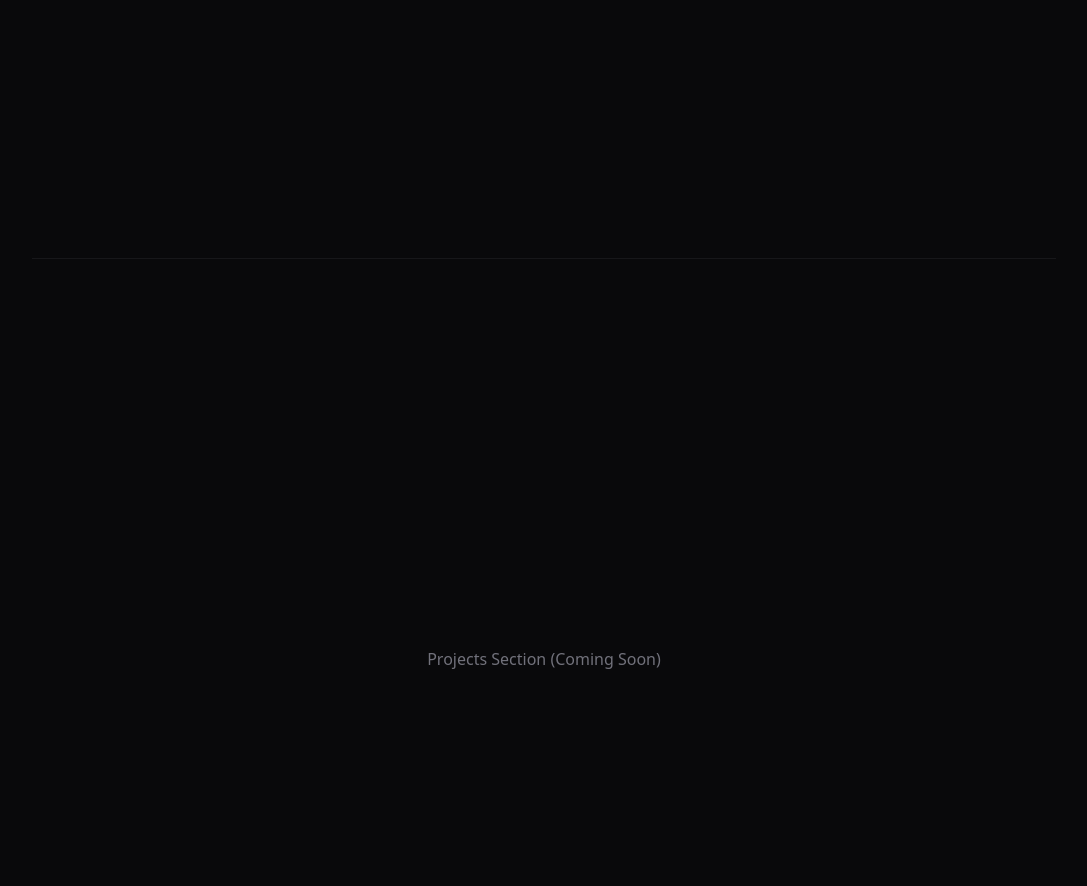
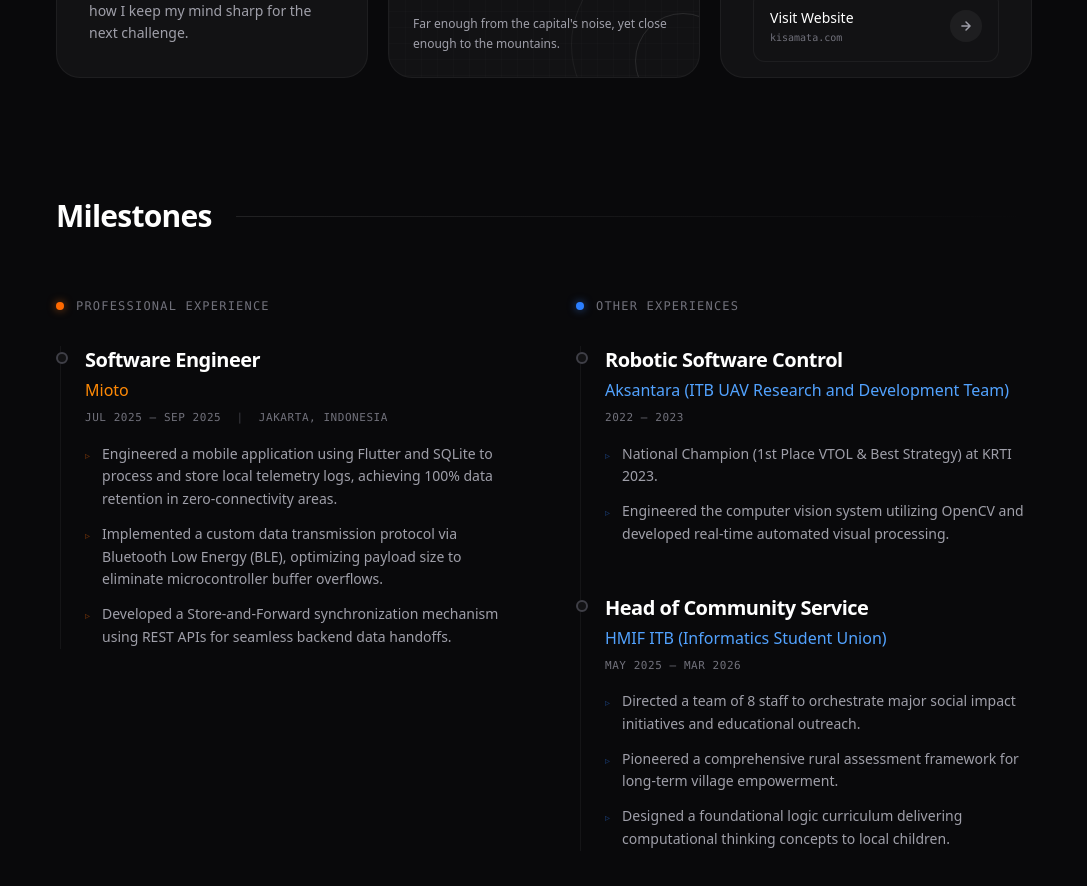
Before and after one commit to fabianradenta/portfolio-website, a Next.js app in the folder fabian-portfolio/: page / in a window 1280 px wide. Shown: the part 1342-2228 px from the top of the page, without its empty margins (96-1183 px from the left). Built offline with nearby package versions, Linux system fonts and the light colour scheme.

Commit message:
add about section

```diff
--- a/fabian-portfolio/app/page.tsx
+++ b/fabian-portfolio/app/page.tsx
@@ -1,6 +1,8 @@
 import Navbar from "../components/Navbar";
 import "./globals.css"
 import Hero from "@/components/Hero";
+import BentoAbout from "@/components/AboutBento";
+import Resume from "@/components/Resume";
 
 export default function Home() {
   return (
@@ -9,8 +11,9 @@ export default function Home() {
 
       <div className="max-w-5xl mx-auto">
         <Hero />
-        <section id="about" className="min-h-screen flex items-center justify-center border-t border-zinc-800/50 text-zinc-500">
-          <h2>About Section (Coming Soon)</h2>
+        <section id="about" className="pt-20">
+          <BentoAbout />
+          <Resume />
         </section>
 
         <section id="projects" className="min-h-screen flex items-center justify-center border-t border-zinc-800/50 text-zinc-500">
--- /dev/null
+++ b/fabian-portfolio/components/Resume.tsx
@@ -0,0 +1,114 @@
+export default function Resume() {
+	const professionalExperiences = [
+		{
+			role: "Software Engineer",
+			company: "Mioto",
+			location: "Jakarta, Indonesia",
+			date: "Jul 2025 — Sep 2025",
+			description: [
+				"Engineered a mobile application using Flutter and SQLite to process and store local telemetry logs, achieving 100% data retention in zero-connectivity areas.",
+				"Implemented a custom data transmission protocol via Bluetooth Low Energy (BLE), optimizing payload size to eliminate microcontroller buffer overflows.",
+				"Developed a Store-and-Forward synchronization mechanism using REST APIs for seamless backend data handoffs."
+			],
+		}
+	];
+
+	const otherExperiences = [
+		{
+			role: "Robotic Software Control",
+			organization: "Aksantara (ITB UAV Research and Development Team)",
+			date: "2022 — 2023",
+			description: [
+				"National Champion (1st Place VTOL & Best Strategy) at KRTI 2023.",
+				"Engineered the computer vision system utilizing OpenCV and developed real-time automated visual processing."
+			]
+		},
+		{
+			role: "Head of Community Service",
+			organization: "HMIF ITB (Informatics Student Union)",
+			date: "May 2025 — Mar 2026",
+			description: [
+				"Directed a team of 8 staff to orchestrate major social impact initiatives and educational outreach.",
+				"Pioneered a comprehensive rural assessment framework for long-term village empowerment.",
+				"Designed a foundational logic curriculum delivering computational thinking concepts to local children."
+			]
+		}
+	];
+
+	return (
+		<div className="max-w-5xl mx-auto px-6 mb-32" id="resume">
+			<div className="flex items-center gap-6 mb-16 pt-10">
+				<h2 className="text-3xl font-bold text-white tracking-tight">Milestones</h2>
+				<div className="h-[1px] flex-1 bg-gradient-to-r from-white/10 to-transparent"></div>
+			</div>
+
+			<div className="grid grid-cols-1 md:grid-cols-2 gap-16">
+
+				{/* Professional */}
+				<div>
+					<h3 className="text-xs font-mono text-zinc-500 uppercase tracking-widest mb-8 flex items-center gap-3">
+						<span className="w-2 h-2 rounded-full bg-orange-500 shadow-[0_0_8px_rgba(249,115,22,0.6)]"></span>
+						Professional Experience
+					</h3>
+
+					<div className="space-y-12 border-l border-white/5 ml-1 pl-6 relative">
+						{professionalExperiences.map((exp, index) => (
+							<div key={index} className="relative group">
+								<div className="absolute -left-[29px] top-1.5 w-3 h-3 bg-[#121214] border-2 border-zinc-700 rounded-full group-hover:border-orange-500 transition-colors duration-300"></div>
+
+								<div className="flex flex-col mb-4">
+									<h4 className="text-xl font-bold text-white tracking-tight">{exp.role}</h4>
+									<p className="text-orange-400 font-medium mt-1">{exp.company}</p>
+									<p className="text-[11px] font-mono text-zinc-500 mt-2 uppercase tracking-wider">
+										{exp.date} <span className="mx-2 opacity-50">|</span> {exp.location}
+									</p>
+								</div>
+
+								<ul className="mt-4 space-y-3">
+									{exp.description.map((item, i) => (
+										<li key={i} className="text-sm text-zinc-400 leading-relaxed flex items-start gap-3">
+											<span className="text-orange-500/40 mt-1 text-[10px]">▹</span>
+											<span>{item}</span>
+										</li>
+									))}
+								</ul>
+							</div>
+						))}
+					</div>
+				</div>
+
+				{/* Others */}
+				<div>
+					<h3 className="text-xs font-mono text-zinc-500 uppercase tracking-widest mb-8 flex items-center gap-3">
+						<span className="w-2 h-2 rounded-full bg-blue-500 shadow-[0_0_8px_rgba(59,130,246,0.6)]"></span>
+						Other Experiences
+					</h3>
+
+					<div className="space-y-12 border-l border-white/5 ml-1 pl-6 relative">
+						{otherExperiences.map((item, index) => (
+							<div key={index} className="relative group">
+								<div className="absolute -left-[29px] top-1.5 w-3 h-3 bg-[#121214] border-2 border-zinc-700 rounded-full group-hover:border-blue-500 transition-colors duration-300"></div>
+
+								<div className="flex flex-col mb-4">
+									<h4 className="text-xl font-bold text-white tracking-tight">{item.role}</h4>
+									<p className="text-blue-400 font-medium mt-1">{item.organization}</p>
+									<p className="text-[11px] font-mono text-zinc-500 mt-2 uppercase tracking-wider">{item.date}</p>
+								</div>
+
+								<ul className="mt-4 space-y-3">
+									{item.description.map((desc, i) => (
+										<li key={i} className="text-sm text-zinc-400 leading-relaxed flex items-start gap-3">
+											<span className="text-blue-500/40 mt-1 text-[10px]">▹</span>
+											<span>{desc}</span>
+										</li>
+									))}
+								</ul>
+							</div>
+						))}
+					</div>
+				</div>
+
+			</div>
+		</div>
+	);
+}
```
